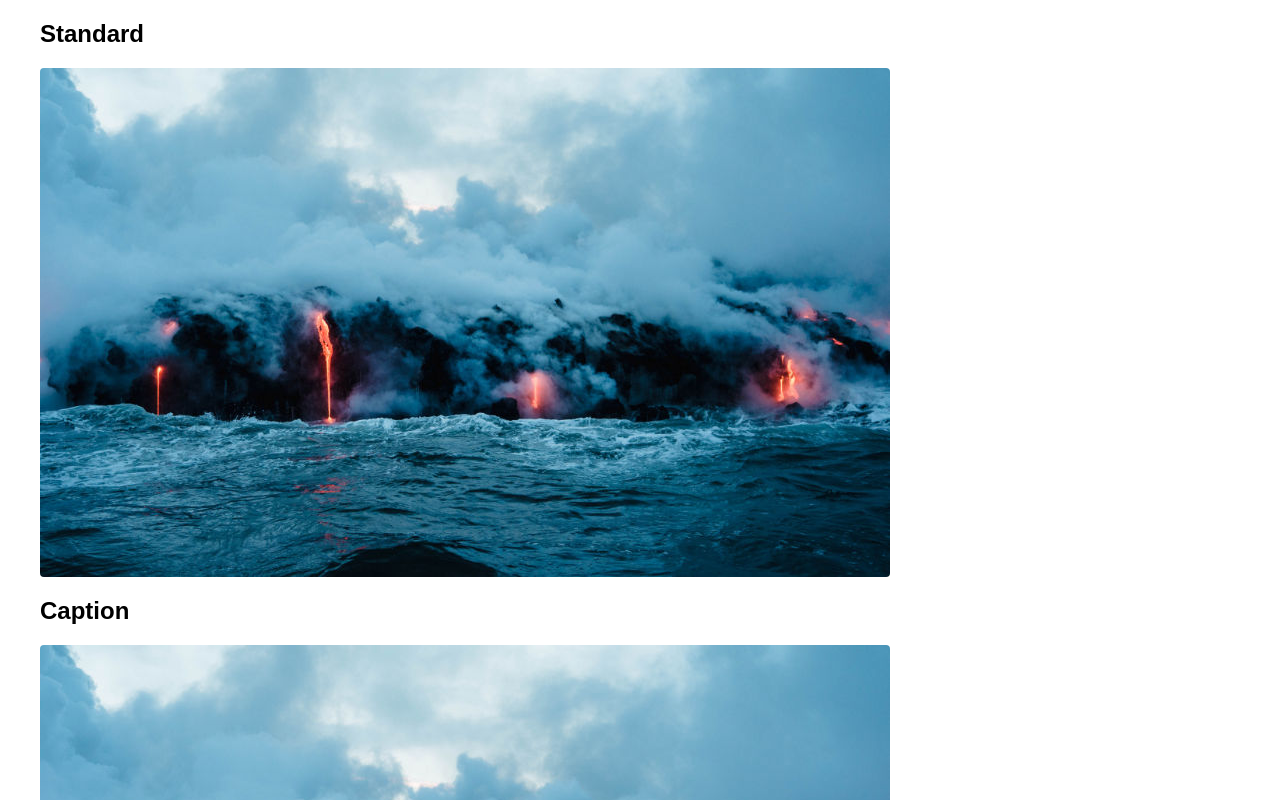
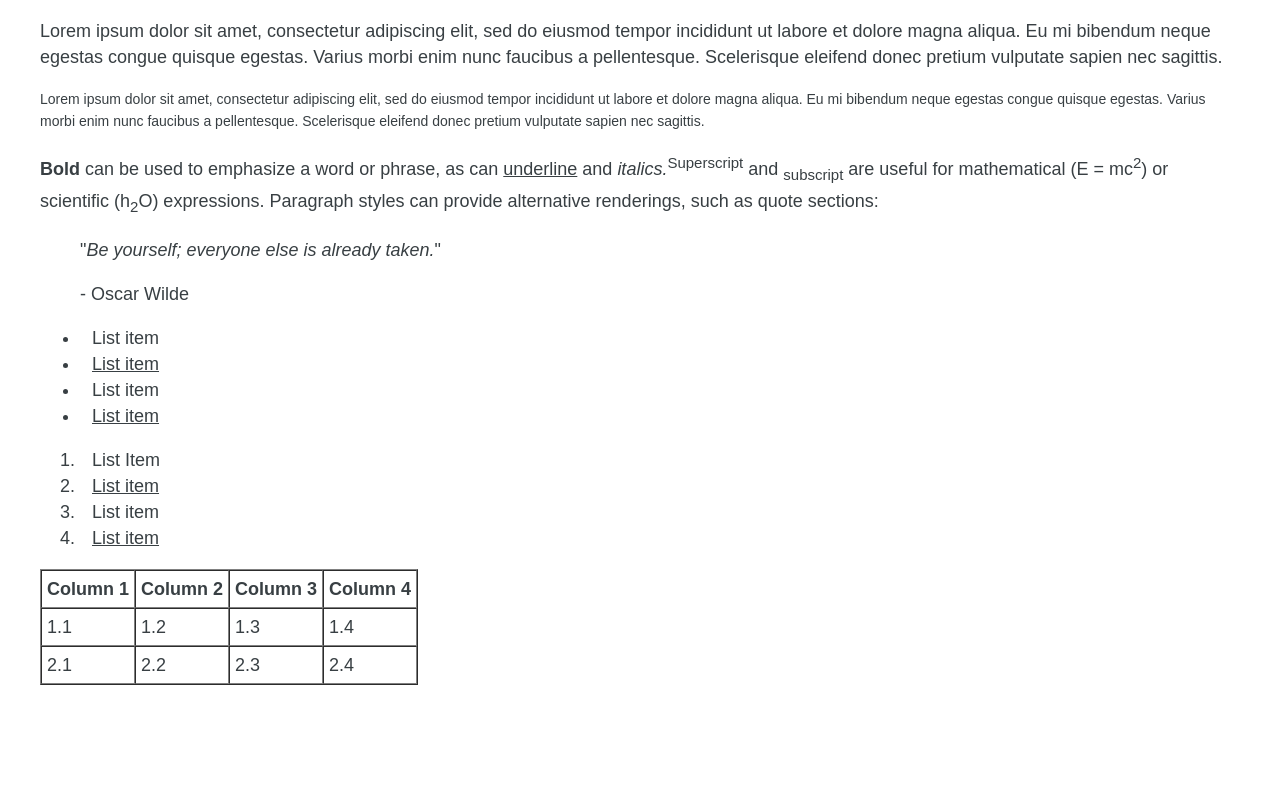
Before and after one commit to CruGlobal/cru-content-designs, a React (Create React App) app in the folder give/: page /text in a window 1280 px wide. Shown: the top 800 px of the page. Built offline with nearby package versions, Linux system fonts and the light colour scheme.

Commit message:
Cleaning up text examples

```diff
--- a/give/src/App.js
+++ b/give/src/App.js
@@ -4,13 +4,13 @@
 // import { ButtonExamples } from "./components/Button/Button";
 // import { CarouselExamples } from "./components/Carousel/Carousel";
 // import { FormExamples } from "./components/Form/Form";
-import { ImageExamples } from "./components/Image/Image";
+// import { ImageExamples } from "./components/Image/Image";
 // import { ListExamples } from "./components/List/List";
 // import { SearchExamples } from "./components/Search/Search";
 // import { SeparatorExamples } from "./components/Separator/Separator";
 // import { TabsExamples } from "./components/Tabs/Tabs";
 // import { TeaserExamples } from "./components/Teaser/Teaser";
-// import { TextExamples } from "./components/Text/Text";
+import { TextExamples } from "./components/Text/Text";
 // import { TitleExamples } from "./components/Title/Title";
 
 function App() {
@@ -22,13 +22,13 @@ function App() {
       {/* <ButtonExamples /> */}
       {/* <CarouselExamples /> */}
       {/* <FormExamples /> */}
-      <ImageExamples />
+      {/* <ImageExamples /> */}
       {/* <ListExamples /> */}
       {/* <SearchExamples /> */}
       {/* <SeparatorExamples /> */}
       {/* <TabsExamples /> */}
       {/* <TeaserExamples /> */}
-      {/* <TextExamples /> */}
+      <TextExamples />
       {/* <TitleExamples /> */}
     </>
   );
--- a/give/src/components/Text/Text.js
+++ b/give/src/components/Text/Text.js
@@ -1,3 +1,7 @@
+// Based on v2
+// https://www.aemcomponents.dev/content/core-components-examples/library/core-content/text.html
+// https://github.com/adobe/aem-core-wcm-components/blob/main/content/src/content/jcr_root/apps/core/wcm/components/text/v2/text/text.html
+
 import "./Text.css";
 import "../List/List.css";
 
@@ -79,22 +83,22 @@ export const TextExamples = () => {
         <table cellPadding="5" cellSpacing="0" border="1">
           <tbody>
             <tr>
-              <td>Column 1</td>
-              <td>Column 2</td>
-              <td>Column 3</td>
-              <td>Column 4</td>
+              <th>Column 1</th>
+              <th>Column 2</th>
+              <th>Column 3</th>
+              <th>Column 4</th>
             </tr>
             <tr>
-              <td>&nbsp;</td>
-              <td>&nbsp;</td>
-              <td>&nbsp;</td>
-              <td>&nbsp;</td>
+              <td>1.1</td>
+              <td>1.2</td>
+              <td>1.3</td>
+              <td>1.4</td>
             </tr>
             <tr>
-              <td>&nbsp;</td>
-              <td>&nbsp;</td>
-              <td>&nbsp;</td>
-              <td>&nbsp;</td>
+              <td>2.1</td>
+              <td>2.2</td>
+              <td>2.3</td>
+              <td>2.4</td>
             </tr>
           </tbody>
         </table>
```
